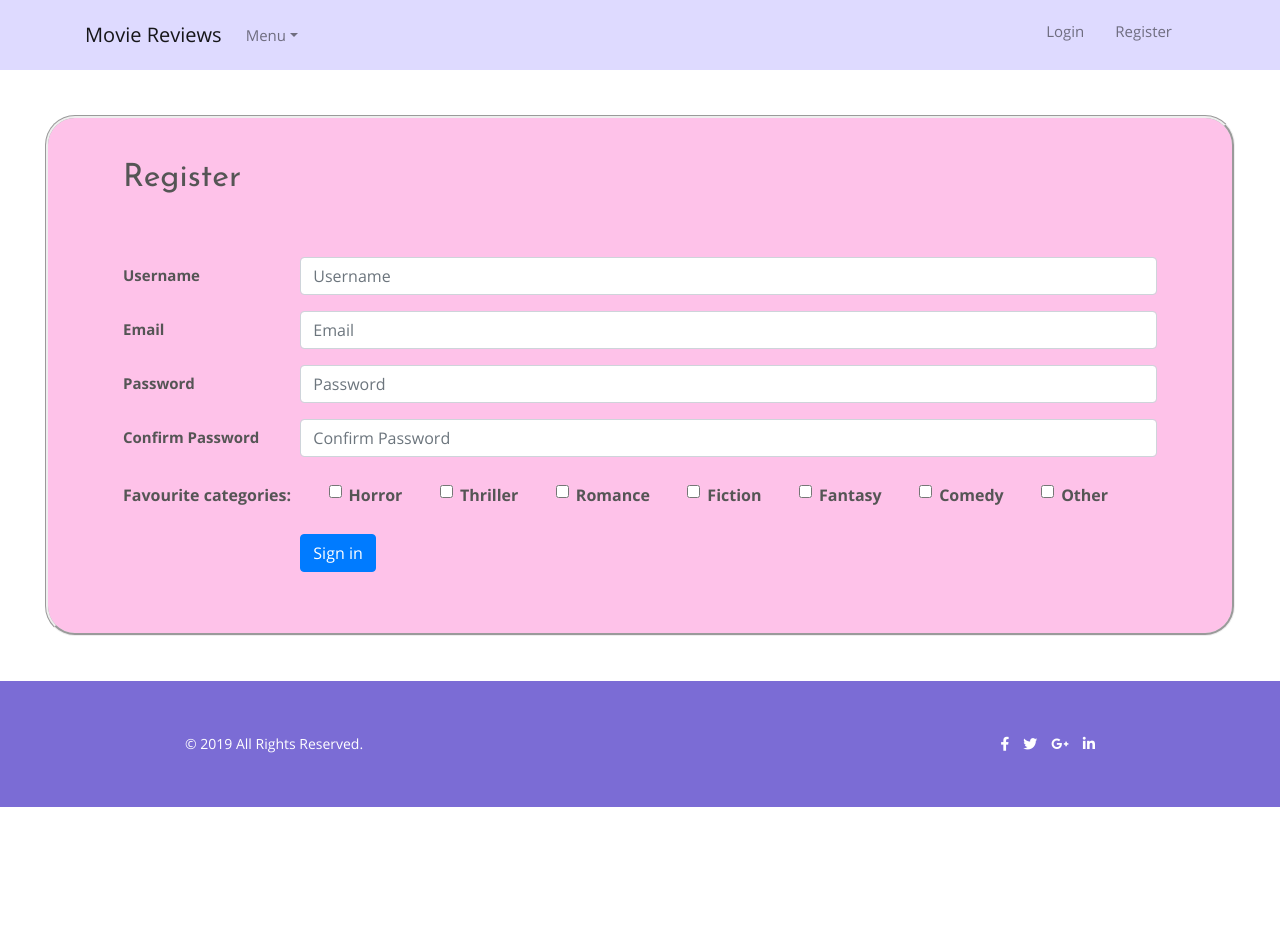
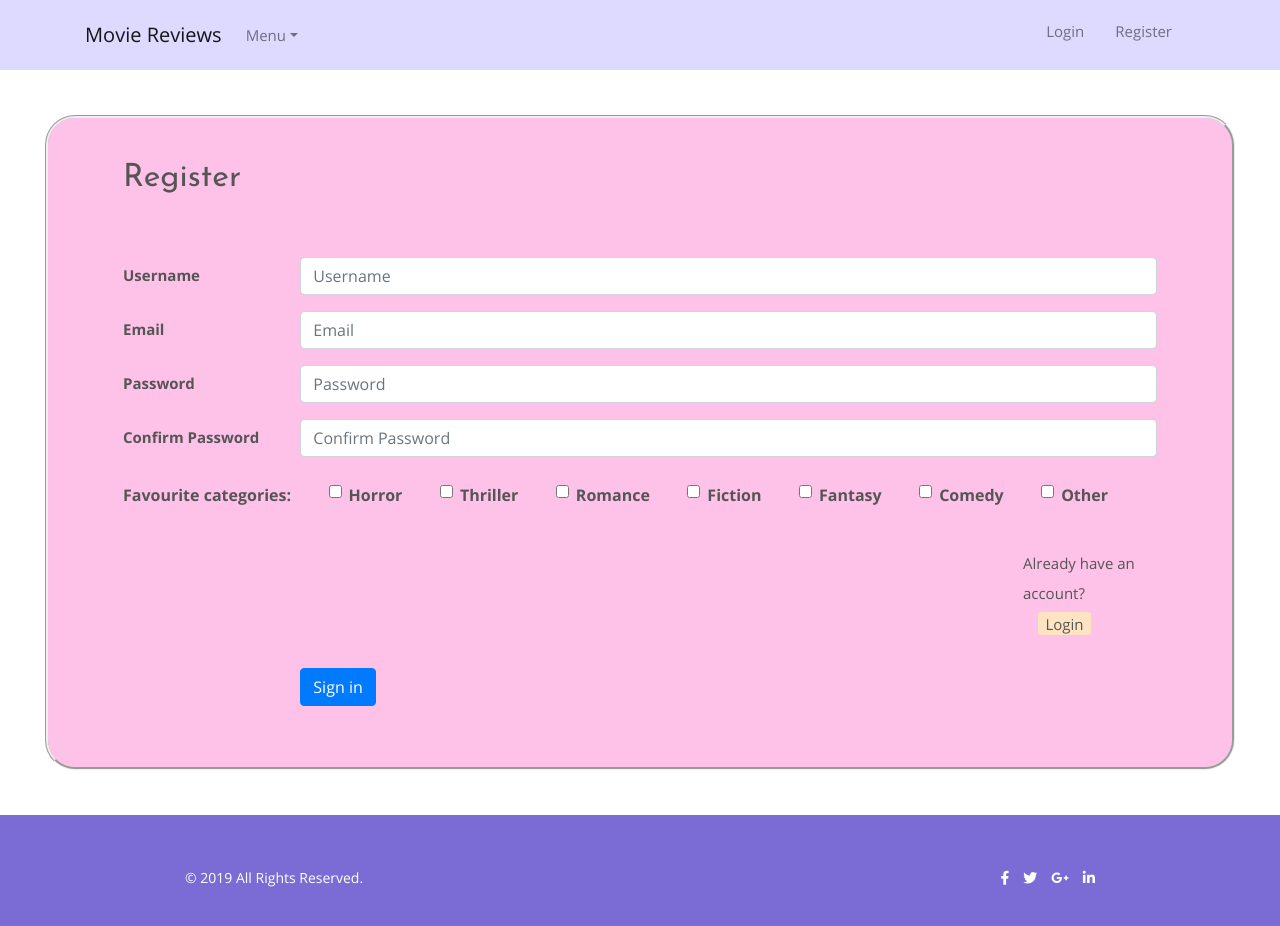
Before and after one commit to MoviesReviews/MoviesReviews.github.pages, a React (Vite) app in the folder client/: page /register in a window 1280 px wide. Shown: the top 926 px of the page. Before the commit the page ends 807 px from the top, so only its background shows below. Built offline with nearby package versions, Linux system fonts and the light colour scheme.

Commit message:
Style changes

```diff
--- a/client/src/Components/detailsReview/comments/Comments.jsx
+++ b/client/src/Components/detailsReview/comments/Comments.jsx
@@ -1,4 +1,4 @@
-import { useNavigate } from "react-router-dom"
+import { Link, useNavigate } from "react-router-dom"
 import { useForm } from "../../../hooks/useForm"
 import { createComment, getCommentsByReview } from "../../../services/commentServices"
 import { useContext, useEffect, useState } from "react"
@@ -20,10 +20,8 @@ export default function Comments({ reviewId }) {
 
             const newComment = await createComment(values.comment, reviewId)
             newComment.owner = authContext.username
-            //ruchno slagam pole owner zashtoto survura ne vrushta takova kato se suzdade komentar
             setComments(s => ([...s, newComment]))
         } catch (err) {
-            console.log(err.message)
             setErrors(s => ({ ...s, serverError: err.message }))
         }
     }
@@ -41,7 +39,7 @@ export default function Comments({ reviewId }) {
             <div className={styles['comments-container']}>
                 <h2>Comments: </h2>
                 {comments.map(c => <CommentsCard key={c._id} comment={c.comment} owner={c.owner} commentId={c._id} commentDeleted={commentDeleted} />)}
-                {comments.length == 0 && <p>No comments yet.</p>}
+                {comments.length == 0 && <p>No comments yet. Be the first one <Link to='/register' className={styles.register}>Register</Link></p>}
             </div>
 
             {authContext.isAuthenticated &&
--- a/client/src/Components/detailsReview/comments/Comments.module.css
+++ b/client/src/Components/detailsReview/comments/Comments.module.css
@@ -29,3 +29,16 @@
     border-color: black;
     color: white;
 }
+
+.register{
+    padding: 0.5em;
+    background-color: bisque;
+    border-radius: 10%;
+    margin-left: 1em;
+}
+
+.register:hover{
+    background-color: black;
+    color: white;
+    text-decoration: none;
+}
--- a/client/src/Components/register/Register.jsx
+++ b/client/src/Components/register/Register.jsx
@@ -6,6 +6,7 @@ import { useForm } from '../../hooks/useForm';
 import styles from './Register.module.css'
 import { useContext, useState } from 'react';
 import { AuthContext } from '../../contexts/authContext';
+import { Link } from 'react-router-dom';
 
 function Register() {
     const { registerHandler, errors } = useContext(AuthContext)
@@ -165,6 +166,7 @@ function Register() {
                     </Form.Group>
 
                     {errors.serverError && <p className={styles.errMsg}>Error: {errors.serverError}</p>}
+                    <p className={styles.loginMsg}>Already have an account? <Link className={styles.login}>Login</Link></p>
 
                     <Form.Group as={Row} className="mb-3">
                         <Col sm={{ span: 10, offset: 2 }}>
--- a/client/src/Components/register/Register.module.css
+++ b/client/src/Components/register/Register.module.css
@@ -9,3 +9,21 @@
     color: Red;
     margin-bottom: 2em;
 }
+
+.login{
+    padding: 0.1em 0.5em;
+    background-color: bisque;
+    border-radius: 10%;
+    margin-left: 1em;
+}
+
+.login:hover{
+    background-color: black;
+    color: white;
+    text-decoration: none;
+}
+
+.loginMsg{
+    margin: 2em 0.5em;
+    margin-left: 60em;
+}
```
